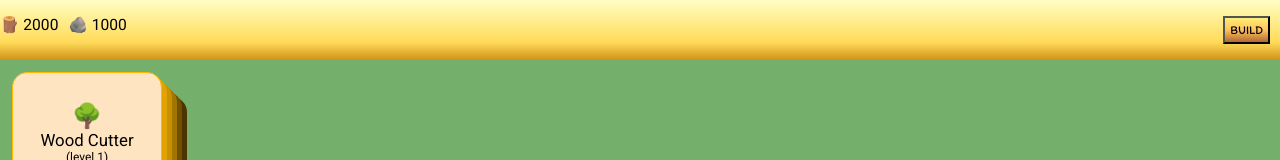
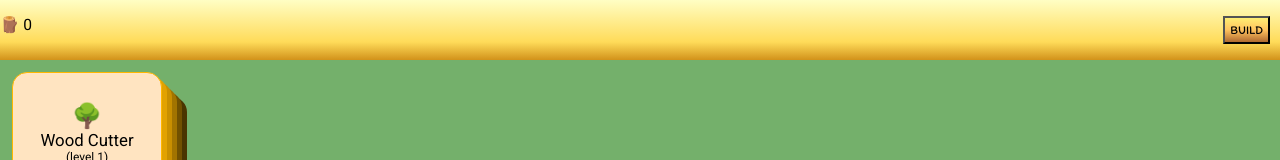
Before and after one commit to emanuelmisic/resource-clicker-game-vue, a Vue app: page / in a window 1280 px wide. Shown: the top 160 px of the page. Built offline with nearby package versions, Linux system fonts and the light colour scheme; a web font is replaced by a local one.

Commit message:
add new structure & hide logic for locked resources

```diff
--- a/src/components/MainNav.vue
+++ b/src/components/MainNav.vue
@@ -1,12 +1,17 @@
 <template>
   <nav class="main-nav">
     <ul id="resources">
-      <li v-html="`${getIcon('wood')} ${resourcesObject.wood}`"></li>
-      <li v-html="`${getIcon('stone')} ${resourcesObject.stone}`"></li>
+      <template v-for="(n, key) in resourcesObject" :key="key">
+        <li
+          v-if="showResource(String(key))"
+          v-html="`${getIcon(String(key))} ${n}`"
+        ></li>
+      </template>
     </ul>
     <ul id="actions">
       <li>
         <button @click="openMenu('build')">BUILD</button>
+        <!-- achievements -->
       </li>
     </ul>
   </nav>
@@ -14,16 +19,21 @@
 
 <script lang="ts">
 import { defineComponent } from "vue";
-import { getIcon } from "@/helpers/globalMethods";
+import {
+  getBuiltStructureFromResource,
+  getIcon,
+} from "@/helpers/globalMethods";
 
 export default defineComponent({
   name: "MainNavComponent",
   props: {
+    builtStructures: Array,
     resources: Object,
   },
   data() {
     return {
       resourcesObject: {} as { [key: string]: number },
+      builtStructuresList: [] as string[],
     };
   },
   watch: {
@@ -33,6 +43,12 @@ export default defineComponent({
         this.resourcesObject = v;
       },
     },
+    builtStructures: {
+      immediate: true,
+      handler(v) {
+        this.builtStructuresList = v;
+      },
+    },
   },
   methods: {
     getIcon(icon: string) {
@@ -40,6 +56,12 @@ export default defineComponent({
     },
     openMenu(menu: string) {
       this.$emit("open-menu", menu);
+    },
+    showResource(key: string) {
+      if (!this.builtStructuresList) return false;
+      return (
+        getBuiltStructureFromResource(this.builtStructuresList, key) != null
+      );
     },
   },
 });
--- a/src/helpers/constants.ts
+++ b/src/helpers/constants.ts
@@ -20,12 +20,28 @@ export const STRUCTURES: StructureObject[] = [
     },
     upgrade_costs: [{ wood: 200 }, { wood: 350, stone: 90 }],
   },
+  {
+    id: "clay_pit",
+    resource_name: "clay",
+    structure_name: "Clay Pit",
+    icon: "clay",
+    resource_add_amounts: [1, 2, 3],
+    build_cost: {
+      wood: 150,
+      stone: 50,
+    },
+    upgrade_costs: [
+      { wood: 350, stone: 150 },
+      { wood: 800, stone: 450, clay: 100 },
+    ],
+  },
 ];
 
 export const ICONS: { [key: string]: string } = {
   // resources
   wood: "&#129717;",
   stone: "&#129704;",
+  clay: "&#127994;",
   // buildings
   tree: "&#127795;",
   saw: "",
--- a/src/helpers/globalMethods.ts
+++ b/src/helpers/globalMethods.ts
@@ -1,4 +1,4 @@
-import { ICONS } from "./constants";
+import { ICONS, STRUCTURES } from "./constants";
 
 function getIcon(key: string): string | null {
   if (key in ICONS) return ICONS[key];
@@ -10,4 +10,20 @@ function getLevel(item: string): number {
   return parseInt(arr[arr.length - 1]);
 }
 
-export { getIcon, getLevel };
+function getBuiltStructureFromResource(
+  builtStructuresList: string[],
+  resource: string
+): string | null {
+  let strObj = null;
+  for (const k in STRUCTURES) {
+    if (STRUCTURES[k].resource_name === resource) strObj = STRUCTURES[k];
+  }
+  if (!strObj) return null;
+  for (const k in builtStructuresList) {
+    if (builtStructuresList[k].includes(strObj.id as string))
+      return builtStructuresList[k];
+  }
+  return null;
+}
+
+export { getIcon, getLevel, getBuiltStructureFromResource };
--- a/src/views/MainView.vue
+++ b/src/views/MainView.vue
@@ -4,7 +4,11 @@
     :type="alertType"
     @clear-msg="alertMessage = ''"
   />
-  <main-nav :resources="resources" @open-menu="openMenu($event)" />
+  <main-nav
+    :built-structures="builtStructures"
+    :resources="resources"
+    @open-menu="openMenu($event)"
+  />
   <game-window
     :built-structures="builtStructures"
     @add-resource="addResource($event)"
@@ -43,8 +47,9 @@ export default defineComponent({
       structures: [] as StructureObject[],
       builtStructures: [] as Array<string>,
       resources: {
-        wood: 2000,
-        stone: 1000,
+        wood: 0,
+        stone: 0,
+        clay: 0,
       } as { [key: string]: number },
       alertMessage: "",
       alertType: "",
```
